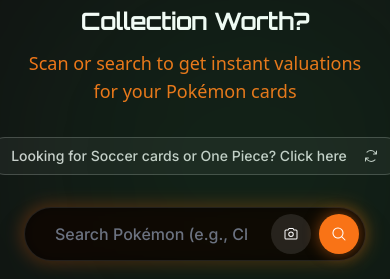
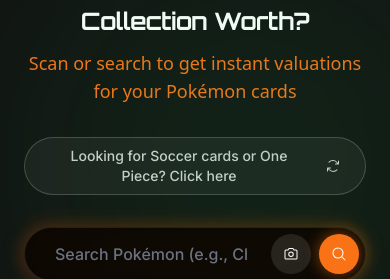
Before and after one commit to JayCo13/cardverse-web, a Next.js app: page / in a window 390 px wide. Shown: the part 1162-1441 px from the top of the page. Built offline with nearby package versions, Linux system fonts and the light colour scheme; no server answers; the database is empty.

Commit message:
fix(market-spotlight): make tcg button responsive

```diff
--- a/src/components/market-spotlight.tsx
+++ b/src/components/market-spotlight.tsx
@@ -1101,7 +1101,7 @@ export function MarketSpotlight() {
                             <DialogTrigger asChild>
                                 <Button
                                     variant="outline"
-                                    className="bg-white/5 border-white/20 hover:bg-white/10 text-white/80 hover:text-white rounded-full px-6 py-2 h-auto text-sm md:text-base font-medium transition-all hover:scale-105 hover:border-white/40"
+                                    className="bg-white/5 border-white/20 hover:bg-white/10 text-white/80 hover:text-white rounded-full px-6 py-2 h-auto text-sm md:text-base font-medium transition-all hover:scale-105 hover:border-white/40 whitespace-normal text-center"
                                 >
                                     {t('other_tcg_button')} <ArrowsClockwise className="ml-2 w-4 h-4" />
                                 </Button>
```
